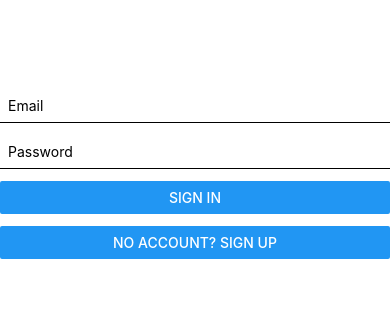
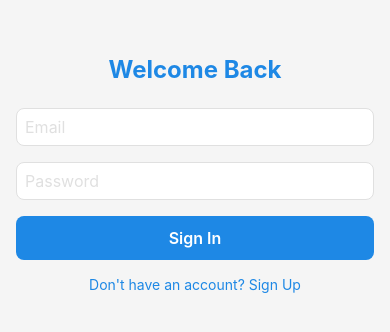
Before and after one commit to JordanTwz/orbital-2025, a React Native app: screen /SignIn in a window 390 px wide. Shown: the part 248-580 px from the top of the page. Built offline with nearby package versions, Linux system fonts and the light colour scheme; no server answers.

Commit message:
Overhaul UI with more consistent theming

```diff
--- a/screens/HomeScreen.tsx
+++ b/screens/HomeScreen.tsx
@@ -1,23 +1,36 @@
 // screens/HomeScreen.tsx
 import React from 'react'
-import { SafeAreaView, View, Text, StyleSheet, TouchableOpacity } from 'react-native'
+import { SafeAreaView, View, Text, TouchableOpacity, StyleSheet } from 'react-native'
 import { NativeStackScreenProps } from '@react-navigation/native-stack'
 import type { RootStackParamList } from '../App'
 import { AppTheme } from '../theme'
+import { logout } from '../firebase'
 
 type Props = NativeStackScreenProps<RootStackParamList, 'Home'>
 
 export default function HomeScreen({ navigation }: Props) {
+  const handleLogout = async () => {
+    await logout()
+    navigation.replace('SignIn')
+  }
+
   return (
-    <SafeAreaView style={styles.safeArea}>
+    <SafeAreaView style={styles.screen}>
       <View style={styles.container}>
-        <Text style={styles.title}>Welcome to MealCraft!</Text>
+        <Text style={styles.title}>MealCraft</Text>
+
         <TouchableOpacity
-          style={styles.button}
-          accessibilityLabel="Log a meal"
+          style={styles.primaryButton}
           onPress={() => navigation.navigate('MealLog')}
         >
-          <Text style={styles.buttonText}>Log a Meal</Text>
+          <Text style={styles.primaryButtonText}>Log a Meal</Text>
+        </TouchableOpacity>
+
+        <TouchableOpacity
+          style={styles.secondaryButton}
+          onPress={handleLogout}
+        >
+          <Text style={styles.secondaryButtonText}>Logout</Text>
         </TouchableOpacity>
       </View>
     </SafeAreaView>
@@ -25,15 +38,47 @@ export default function HomeScreen({ navigation }: Props) {
 }
 
 const styles = StyleSheet.create({
-  safeArea:  { flex: 1, backgroundColor: AppTheme.colors.background },
-  container: { flex: 1, alignItems: 'center', justifyContent: 'center', padding: 16 },
-  title:     { fontSize: 24, marginBottom: 24, color: AppTheme.colors.text },
-  button:    {
+  screen: {
+    flex: 1,
+    backgroundColor: AppTheme.colors.background,
+  },
+  container: {
+    flex: 1,
+    padding: AppTheme.spacing.md,
+    justifyContent: 'center',
+    alignItems: 'center',
+  },
+  title: {
+    fontSize: AppTheme.typography.h2,
+    fontWeight: 'bold',
+    color: AppTheme.colors.primary,
+    marginBottom: AppTheme.spacing.lg,
+  },
+  primaryButton: {
+    width: '80%',
     backgroundColor: AppTheme.colors.primary,
-    paddingVertical: 12,
-    paddingHorizontal: 24,
-    borderRadius: 8,
-    elevation: 4,
+    paddingVertical: AppTheme.spacing.sm * 2,
+    borderRadius: AppTheme.roundness,
+    alignItems: 'center',
+    marginBottom: AppTheme.spacing.md,
+    elevation: 3,
   },
-  buttonText: { color: '#ffffff', fontSize: 16, fontWeight: 'bold' },
+  primaryButtonText: {
+    color: '#fff',
+    fontSize: AppTheme.typography.body,
+    fontWeight: '600',
+  },
+  secondaryButton: {
+    width: '80%',
+    backgroundColor: AppTheme.colors.notification,
+    paddingVertical: AppTheme.spacing.sm * 2,
+    borderRadius: AppTheme.roundness,
+    alignItems: 'center',
+    elevation: 2,
+  },
+  secondaryButtonText: {
+    color: '#fff',
+    fontSize: AppTheme.typography.body,
+    fontWeight: '600',
+  },
 })
--- a/screens/MealLogScreen.tsx
+++ b/screens/MealLogScreen.tsx
@@ -5,26 +5,25 @@ import {
   ScrollView,
   View,
   Text,
-  Button,
+  TouchableOpacity,
   Image,
   ActivityIndicator,
   Alert,
   StyleSheet,
-  TouchableOpacity,
 } from 'react-native'
 import * as ImagePicker from 'expo-image-picker'
 import { NativeStackScreenProps } from '@react-navigation/native-stack'
 import type { RootStackParamList } from '../App'
 import { AppTheme } from '../theme'
 
-// IMPORTANT: replace with your server’s IP
-// Can we explore using ngrok or a similar service for easier testing?
-const SERVER = 'http://192.168.XX.XX:3000'
-
 type Dish = {
   name: string
   calories: number
-  macros: { carbs: number; fats: number; proteins: number }
+  macros: {
+    carbs: number
+    fats: number
+    proteins: number
+  }
 }
 
 type Analysis = {
@@ -33,15 +32,19 @@ type Analysis = {
   dishes: Dish[]
 }
 
+// IMPORTANT: replace with your IPv4 address
+// Can we explore using ngrok or a similar service for easier testing?
+const SERVER = 'http://192.168.0.59:3000'
+
 type Props = NativeStackScreenProps<RootStackParamList, 'MealLog'>
 
-export default function MealLogScreen({ navigation }: Props) {
+export default function MealLogScreen({}: Props) {
   const [imageUri, setImageUri] = useState<string | null>(null)
   const [loading, setLoading] = useState(false)
   const [analysis, setAnalysis] = useState<Analysis | null>(null)
   const [expandedIndex, setExpandedIndex] = useState<number | null>(null)
 
-  async function pickImage() {
+  const pickImage = async () => {
     const { status } = await ImagePicker.requestMediaLibraryPermissionsAsync()
     if (status !== 'granted') {
       Alert.alert('Permission denied', 'We need access to your photos.')
@@ -58,7 +61,7 @@ export default function MealLogScreen({ navigation }: Props) {
     }
   }
 
-  async function analyzeImage() {
+  const analyzeImage = async () => {
     if (!imageUri) return
     setLoading(true)
     try {
@@ -99,7 +102,7 @@ export default function MealLogScreen({ navigation }: Props) {
   }
 
   return (
-    <SafeAreaView style={styles.safeArea}>
+    <SafeAreaView style={styles.screen}>
       <ScrollView contentContainerStyle={styles.container}>
         <Text style={styles.heading}>Log a Meal</Text>
 
@@ -107,27 +110,28 @@ export default function MealLogScreen({ navigation }: Props) {
           {imageUri ? (
             <Image source={{ uri: imageUri }} style={styles.photo} />
           ) : (
-            <Text style={styles.photoPlaceholder}>
-              Tap to add a photo
-            </Text>
+            <Text style={styles.photoPlaceholder}>Tap to add a photo</Text>
           )}
         </TouchableOpacity>
 
-        {imageUri && <Button title="Analyze Meal" onPress={analyzeImage} />}
+        {imageUri && (
+          <TouchableOpacity style={styles.actionButton} onPress={analyzeImage}>
+            <Text style={styles.actionText}>Analyze Meal</Text>
+          </TouchableOpacity>
+        )}
 
         {loading && (
           <View style={styles.overlay}>
-            <ActivityIndicator size="large" />
+            <ActivityIndicator size="large" color={AppTheme.colors.primary} />
           </View>
         )}
 
         {analysis && (
-          <View style={styles.resultCard}>
-            <Text style={styles.resultTitle}>Analysis</Text>
+          <View style={styles.card}>
+            <Text style={styles.cardTitle}>Analysis</Text>
             <Text style={styles.summary}>
-              {analysis.description} — Total: {analysis.totalCalories} kcal
+              {analysis.description} — {analysis.totalCalories} kcal
             </Text>
-
             {analysis.dishes.map((dish, idx) => (
               <View key={idx} style={styles.dishContainer}>
                 <TouchableOpacity
@@ -140,21 +144,14 @@ export default function MealLogScreen({ navigation }: Props) {
                     {dish.name} — {dish.calories} kcal
                   </Text>
                 </TouchableOpacity>
-
                 {expandedIndex === idx && (
                   <View style={styles.macroTable}>
-                    {Object.entries(dish.macros).map(
-                      ([macro, grams]) => (
-                        <View key={macro} style={styles.macroRow}>
-                          <Text style={styles.macroName}>
-                            {macro}
-                          </Text>
-                          <Text style={styles.macroValue}>
-                            {grams} g
-                          </Text>
-                        </View>
-                      )
-                    )}
+                    {Object.entries(dish.macros).map(([m, g]) => (
+                      <View key={m} style={styles.macroRow}>
+                        <Text style={styles.macroName}>{m}</Text>
+                        <Text style={styles.macroValue}>{g} g</Text>
+                      </View>
+                    ))}
                   </View>
                 )}
               </View>
@@ -167,92 +164,106 @@ export default function MealLogScreen({ navigation }: Props) {
 }
 
 const styles = StyleSheet.create({
-  safeArea: {
+  screen: {
     flex: 1,
     backgroundColor: AppTheme.colors.background,
   },
   container: {
+    padding: AppTheme.spacing.md,
     alignItems: 'center',
-    padding: 16,
   },
   heading: {
-    fontSize: 20,
-    marginBottom: 16,
+    fontSize: AppTheme.typography.h2,
+    fontWeight: 'bold',
     color: AppTheme.colors.text,
+    marginBottom: AppTheme.spacing.lg,
   },
   photoBox: {
-    width: 250,
+    width: '100%',
     height: 250,
-    borderWidth: 2,
-    borderStyle: 'dashed',
+    backgroundColor: AppTheme.colors.card,
+    borderRadius: AppTheme.roundness,
+    borderWidth: 1,
     borderColor: AppTheme.colors.border,
-    borderRadius: 8,
     alignItems: 'center',
     justifyContent: 'center',
-    marginBottom: 16,
     overflow: 'hidden',
+    marginBottom: AppTheme.spacing.md,
   },
   photoPlaceholder: {
     color: AppTheme.colors.border,
+    fontSize: AppTheme.typography.body,
   },
   photo: {
     width: '100%',
     height: '100%',
   },
+  actionButton: {
+    backgroundColor: AppTheme.colors.primary,
+    paddingVertical: AppTheme.spacing.sm * 1.5,
+    paddingHorizontal: AppTheme.spacing.lg,
+    borderRadius: AppTheme.roundness,
+    alignItems: 'center',
+    marginBottom: AppTheme.spacing.md,
+    elevation: 2,
+  },
+  actionText: {
+    color: '#fff',
+    fontSize: AppTheme.typography.body,
+    fontWeight: '600',
+  },
   overlay: {
-    position: 'absolute',
-    top: 0,
-    left: 0,
-    right: 0,
-    bottom: 0,
+    ...StyleSheet.absoluteFillObject,
     backgroundColor: 'rgba(0,0,0,0.3)',
+    justifyContent: 'center',
     alignItems: 'center',
-    justifyContent: 'center',
   },
-  resultCard: {
-    marginTop: 24,
-    padding: 16,
-    backgroundColor: '#fff',
-    borderRadius: 8,
+  card: {
+    width: '100%',
+    backgroundColor: AppTheme.colors.card,
+    borderRadius: AppTheme.roundness,
+    padding: AppTheme.spacing.md,
     elevation: 2,
-    width: '100%',
+    marginTop: AppTheme.spacing.md,
   },
-  resultTitle: {
+  cardTitle: {
+    fontSize: AppTheme.typography.h3,
     fontWeight: 'bold',
-    marginBottom: 8,
+    marginBottom: AppTheme.spacing.sm,
+    color: AppTheme.colors.text,
   },
   summary: {
-    marginBottom: 12,
+    fontSize: AppTheme.typography.body,
+    marginBottom: AppTheme.spacing.md,
     color: AppTheme.colors.text,
   },
   dishContainer: {
-    marginBottom: 8,
-    borderBottomWidth: 1,
+    borderTopWidth: 1,
     borderColor: AppTheme.colors.border,
+    paddingVertical: AppTheme.spacing.sm,
   },
   dishHeader: {
-    paddingVertical: 8,
+    paddingVertical: AppTheme.spacing.xs,
   },
   dishText: {
-    fontSize: 16,
+    fontSize: AppTheme.typography.body,
     fontWeight: '500',
     color: AppTheme.colors.text,
   },
   macroTable: {
-    paddingLeft: 16,
-    paddingBottom: 8,
+    paddingLeft: AppTheme.spacing.md,
   },
   macroRow: {
     flexDirection: 'row',
     justifyContent: 'space-between',
-    paddingVertical: 2,
+    paddingVertical: AppTheme.spacing.xs,
   },
   macroName: {
-    fontSize: 14,
+    fontSize: AppTheme.typography.small,
     color: AppTheme.colors.text,
   },
   macroValue: {
-    fontSize: 14,
+    fontSize: AppTheme.typography.small,
     color: AppTheme.colors.text,
   },
 })
--- a/screens/SignInScreen.tsx
+++ b/screens/SignInScreen.tsx
@@ -1,53 +1,110 @@
 // screens/SignInScreen.tsx
-import React, { useState } from 'react';
-import { SafeAreaView, TextInput, Button, Alert, StyleSheet, View } from 'react-native';
-import { login } from '../firebase';
-import type { NativeStackScreenProps } from '@react-navigation/native-stack';
-import type { RootStackParamList } from '../App';
+import React, { useState } from 'react'
+import {
+  SafeAreaView,
+  View,
+  Text,
+  TextInput,
+  TouchableOpacity,
+  Alert,
+  StyleSheet,
+} from 'react-native'
+import type { NativeStackScreenProps } from '@react-navigation/native-stack'
+import type { RootStackParamList } from '../App'
+import { login } from '../firebase'
+import { AppTheme } from '../theme'
 
-type Props = NativeStackScreenProps<RootStackParamList, 'SignIn'>;
+type Props = NativeStackScreenProps<RootStackParamList, 'SignIn'>
 
 export default function SignInScreen({ navigation }: Props) {
-  const [email, setEmail] = useState('');
-  const [password, setPassword] = useState('');
+  const [email, setEmail] = useState('')
+  const [password, setPassword] = useState('')
 
   const handleSignIn = async () => {
     try {
-      await login(email, password);
-      navigation.replace('Home');
+      await login(email, password)
+      navigation.replace('Home')
     } catch (err: any) {
-      Alert.alert('Sign In Error', err.message); // future: improve error handling
+      Alert.alert('Sign In Error', err.message) // future: improve error handling
     }
-  };
+  }
 
   return (
-    <SafeAreaView style={styles.container}>
+    <SafeAreaView style={styles.screen}>
+      <View style={styles.container}>
+        <Text style={styles.title}>Welcome Back</Text>
+
         <TextInput
+          style={styles.input}
           placeholder="Email"
+          placeholderTextColor={AppTheme.colors.border}
           value={email}
           onChangeText={setEmail}
           autoCapitalize="none"
           keyboardType="email-address"
+        />
+
+        <TextInput
           style={styles.input}
-      />
-      <TextInput
           placeholder="Password"
+          placeholderTextColor={AppTheme.colors.border}
+          secureTextEntry
           value={password}
           onChangeText={setPassword}
-        secureTextEntry
-        style={styles.input}
         />
-      <Button title="Sign In" onPress={handleSignIn} />
-      <View style={{ height: 12 }} />
-      <Button
-        title="No account? Sign Up"
-        onPress={() => navigation.navigate('SignUp')}
-      />
+
+        <TouchableOpacity style={styles.primaryButton} onPress={handleSignIn}>
+          <Text style={styles.primaryButtonText}>Sign In</Text>
+        </TouchableOpacity>
+
+        <TouchableOpacity onPress={() => navigation.navigate('SignUp')}>
+          <Text style={styles.linkText}>Don't have an account? Sign Up</Text>
+        </TouchableOpacity>
+      </View>
     </SafeAreaView>
-  );
+  )
 }
 
 const styles = StyleSheet.create({
-  container: { flex: 1, padding: 16, justifyContent: 'center' },
-  input: { marginBottom: 12, borderBottomWidth: 1, padding: 8 },
-});
+  screen: { flex: 1, backgroundColor: AppTheme.colors.background },
+  container: {
+    flex: 1,
+    padding: AppTheme.spacing.md,
+    justifyContent: 'center',
+  },
+  title: {
+    fontSize: AppTheme.typography.h2,
+    fontWeight: 'bold',
+    color: AppTheme.colors.primary,
+    alignSelf: 'center',
+    marginBottom: AppTheme.spacing.lg,
+  },
+  input: {
+    backgroundColor: AppTheme.colors.card,
+    padding: AppTheme.spacing.sm,
+    borderRadius: AppTheme.roundness,
+    fontSize: AppTheme.typography.body,
+    marginBottom: AppTheme.spacing.md,
+    borderWidth: 1,
+    borderColor: AppTheme.colors.border,
+  },
+  primaryButton: {
+    backgroundColor: AppTheme.colors.primary,
+    paddingVertical: AppTheme.spacing.sm * 1.5,
+    borderRadius: AppTheme.roundness,
+    alignItems: 'center',
+    marginBottom: AppTheme.spacing.sm,
+    elevation: 2,
+  },
+  primaryButtonText: {
+    color: '#fff',
+    fontSize: AppTheme.typography.body,
+    fontWeight: '600',
+  },
+  linkText: {
+    color: AppTheme.colors.primary,
+    fontSize: AppTheme.typography.small,
+    textAlign: 'center',
+    marginTop: AppTheme.spacing.sm,
+  },
+})
--- a/screens/SignUpScreen.tsx
+++ b/screens/SignUpScreen.tsx
@@ -1,53 +1,110 @@
 // screens/SignUpScreen.tsx
-import React, { useState } from 'react';
-import { SafeAreaView, TextInput, Button, Alert, StyleSheet, View } from 'react-native';
-import { register } from '../firebase';
-import type { NativeStackScreenProps } from '@react-navigation/native-stack';
-import type { RootStackParamList } from '../App';
+import React, { useState } from 'react'
+import {
+  SafeAreaView,
+  View,
+  Text,
+  TextInput,
+  TouchableOpacity,
+  Alert,
+  StyleSheet,
+} from 'react-native'
+import type { NativeStackScreenProps } from '@react-navigation/native-stack'
+import type { RootStackParamList } from '../App'
+import { register } from '../firebase'
+import { AppTheme } from '../theme'
 
-type Props = NativeStackScreenProps<RootStackParamList, 'SignUp'>;
+type Props = NativeStackScreenProps<RootStackParamList, 'SignUp'>
 
 export default function SignUpScreen({ navigation }: Props) {
-  const [email, setEmail] = useState('');
-  const [password, setPassword] = useState('');
+  const [email, setEmail] = useState('')
+  const [password, setPassword] = useState('')
 
   const handleSignUp = async () => {
     try {
-      await register(email, password);
-      navigation.replace('Home');
+      await register(email, password)
+      navigation.replace('Home')
     } catch (err: any) {
-      Alert.alert('Sign Up Error', err.message); // future: improve error handling
+      Alert.alert('Sign Up Error', err.message) // future: improve error handling
     }
-  };
+  }
 
   return (
-    <SafeAreaView style={styles.container}>
+    <SafeAreaView style={styles.screen}>
+      <View style={styles.container}>
+        <Text style={styles.title}>Create Account</Text>
+
         <TextInput
+          style={styles.input}
           placeholder="Email"
+          placeholderTextColor={AppTheme.colors.border}
           value={email}
           onChangeText={setEmail}
           autoCapitalize="none"
           keyboardType="email-address"
+        />
+
+        <TextInput
           style={styles.input}
-      />
-      <TextInput
           placeholder="Password"
+          placeholderTextColor={AppTheme.colors.border}
+          secureTextEntry
           value={password}
           onChangeText={setPassword}
-        secureTextEntry
-        style={styles.input}
         />
-      <Button title="Sign Up" onPress={handleSignUp} />
-      <View style={{ height: 12 }} />
-      <Button
-        title="Have an account? Sign In"
-        onPress={() => navigation.navigate('SignIn')}
-      />
+
+        <TouchableOpacity style={styles.primaryButton} onPress={handleSignUp}>
+          <Text style={styles.primaryButtonText}>Sign Up</Text>
+        </TouchableOpacity>
+
+        <TouchableOpacity onPress={() => navigation.navigate('SignIn')}>
+          <Text style={styles.linkText}>Have an account? Sign In</Text>
+        </TouchableOpacity>
+      </View>
     </SafeAreaView>
-  );
+  )
 }
 
 const styles = StyleSheet.create({
-  container: { flex: 1, padding: 16, justifyContent: 'center' },
-  input: { marginBottom: 12, borderBottomWidth: 1, padding: 8 },
-});
+  screen: { flex: 1, backgroundColor: AppTheme.colors.background },
+  container: {
+    flex: 1,
+    padding: AppTheme.spacing.md,
+    justifyContent: 'center',
+  },
+  title: {
+    fontSize: AppTheme.typography.h2,
+    fontWeight: 'bold',
+    color: AppTheme.colors.primary,
+    alignSelf: 'center',
+    marginBottom: AppTheme.spacing.lg,
+  },
+  input: {
+    backgroundColor: AppTheme.colors.card,
+    padding: AppTheme.spacing.sm,
+    borderRadius: AppTheme.roundness,
+    fontSize: AppTheme.typography.body,
+    marginBottom: AppTheme.spacing.md,
+    borderWidth: 1,
+    borderColor: AppTheme.colors.border,
+  },
+  primaryButton: {
+    backgroundColor: AppTheme.colors.primary,
+    paddingVertical: AppTheme.spacing.sm * 1.5,
+    borderRadius: AppTheme.roundness,
+    alignItems: 'center',
+    marginBottom: AppTheme.spacing.sm,
+    elevation: 2,
+  },
+  primaryButtonText: {
+    color: '#fff',
+    fontSize: AppTheme.typography.body,
+    fontWeight: '600',
+  },
+  linkText: {
+    color: AppTheme.colors.primary,
+    fontSize: AppTheme.typography.small,
+    textAlign: 'center',
+    marginTop: AppTheme.spacing.sm,
+  },
+})
--- a/theme.ts
+++ b/theme.ts
@@ -1,18 +1,29 @@
 // theme.ts
-import { DefaultTheme, Theme } from '@react-navigation/native'
+import { DefaultTheme } from '@react-navigation/native'
 
-export const AppTheme: Theme = {
+export const AppTheme = {
   ...DefaultTheme,
-  // We can toggle 'dark' here if we ever want a dark theme :) can we explore changing based on system settings?
-  // For now, we’ll keep it light
-  dark: false,
   colors: {
-    ...DefaultTheme.colors,
-    primary:      '#6200ee', // future: consider making this customisable
-    background:   '#ffffff',
-    card:         '#ffffff',
-    text:         '#333333',
-    border:       '#cccccc',
-    notification: '#ff80ab',
+    primary:    '#1E88E5',  // vivid blue
+    background: '#F5F5F5',  // light gray
+    card:       '#FFFFFF',
+    text:       '#212121',
+    border:     '#E0E0E0',
+    notification: '#FFC107', // amber
   },
+  spacing: {
+    xs: 4,
+    sm: 8,
+    md: 16,
+    lg: 24,
+    xl: 32,
+  },
+  typography: {
+    h1: 32,
+    h2: 24,
+    h3: 20,
+    body: 16,
+    small: 14,
+  },
+  roundness: 8,
 }
```
Also changed, not shown: 1 other file (tests, documents, lock files or other folders). Lines whose indentation alone changed are shown as unchanged.
